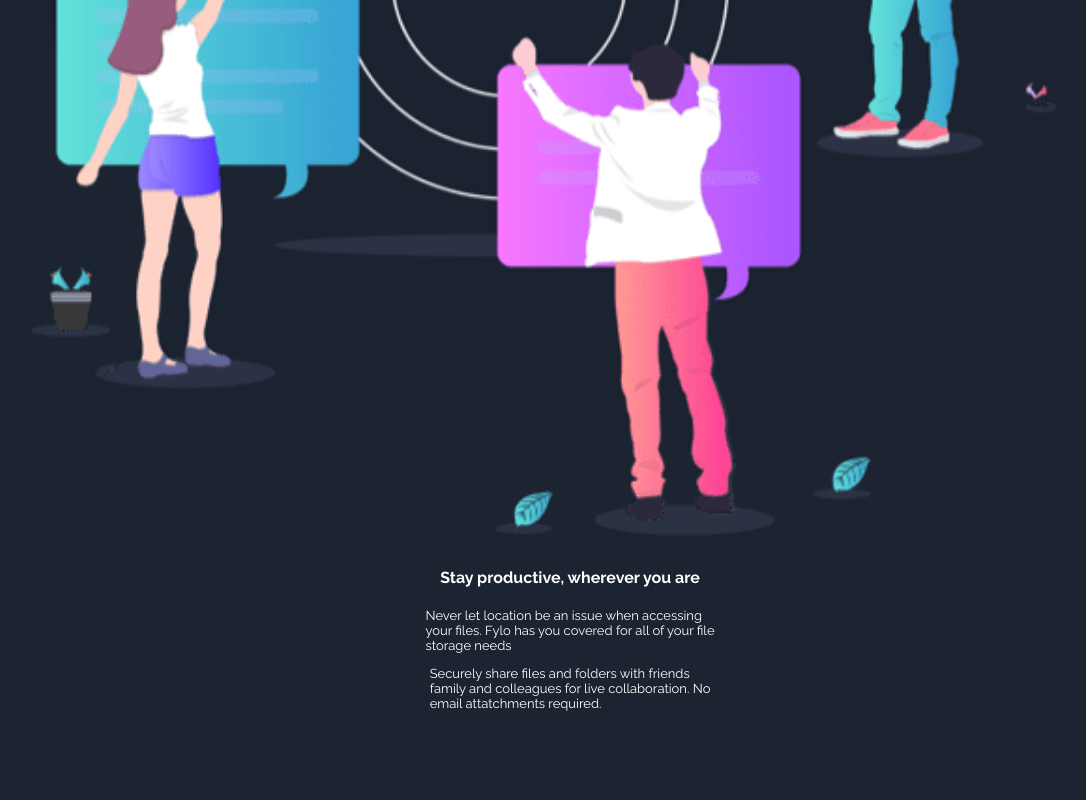
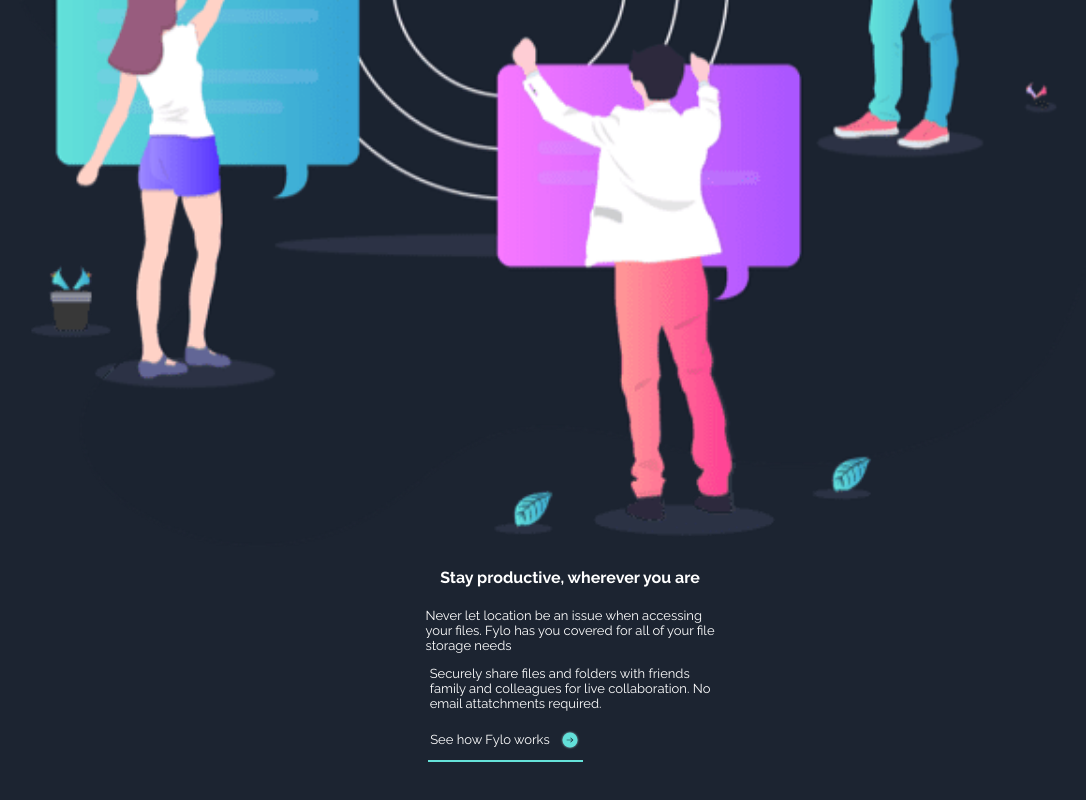
Before and after one commit to CodeNShipWithVinit/Fylo, a React (Vite) app: page / in a window 1280 px wide. Shown: the part 2462-3262 px from the top of the page, without its empty margins (70-1156 px from the left). Before the commit the page ends 3226 px from the top, so only its background shows below. Built offline with nearby package versions, Linux system fonts and the light colour scheme.

Commit message:
implemented a small div section

```diff
--- a/src/App.css
+++ b/src/App.css
@@ -120,3 +120,35 @@ ul{
   width: 90%;
   height: auto;
 }
+.seeFylo{
+  display: flex;
+  flex-direction: column;
+  justify-content: center;
+  align-items: center;
+  position: relative;
+  bottom: 45px;
+  right: 65px;
+}
+.FyloText{
+  display: flex;
+  justify-content: center;
+  align-items: center;
+  font-family: "Raleway";
+  color: white;
+  gap: 10px;
+  width: 100%;
+  font-size: small;
+  margin-top: 0;
+  margin-bottom: 0;
+}
+.FyloText img{
+  width: 20px;
+  height: 20px;
+}
+.Line{
+  background-color: hsl(176, 68%, 64%);
+  height: 2px;
+  width: 155px;
+  margin-top: 0;
+  margin-bottom: 5px;
+}
--- a/src/App.jsx
+++ b/src/App.jsx
@@ -7,6 +7,7 @@ import IconSecurity from "../src/assets/icon-security.svg";
 import IconCollaboration from "../src/assets/icon-collaboration.svg";
 import IconAnyFile from "../src/assets/icon-any-file.svg";
 import StayProductive from "../src/assets/illustration-stay-productive.png";
+import arrowSvg from "../src/assets/icon-arrow.svg"
 
 function App() {
   return (
@@ -123,6 +124,17 @@ function App() {
             <span>email attatchments required.</span>
           </p>
         </div>
+        <div className="seeFylo">
+              <div className="FyloText">
+                  <p>See how Fylo works</p>
+                  <img src={arrowSvg} alt="arrowSvg" />
+              </div>
+              <div className="Line">
+
+              </div>
+        </div>
+
+
       </section>
     </div>
   );
```
